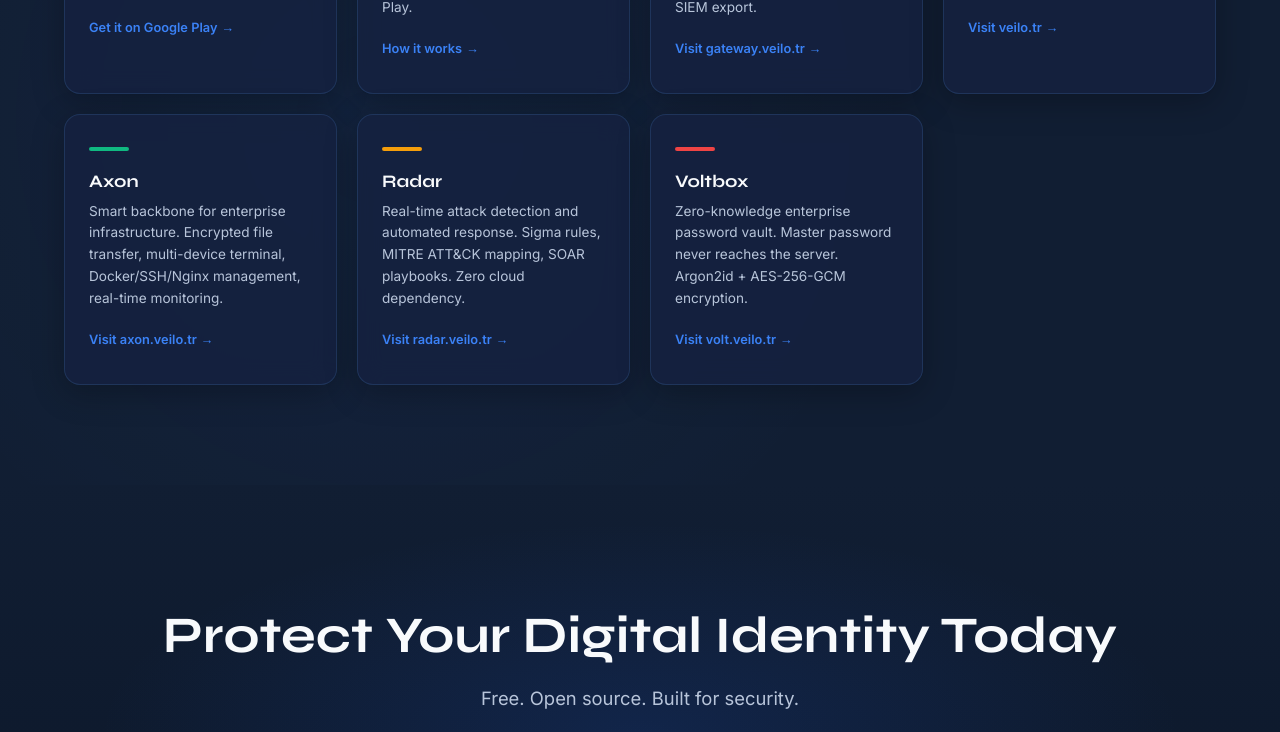
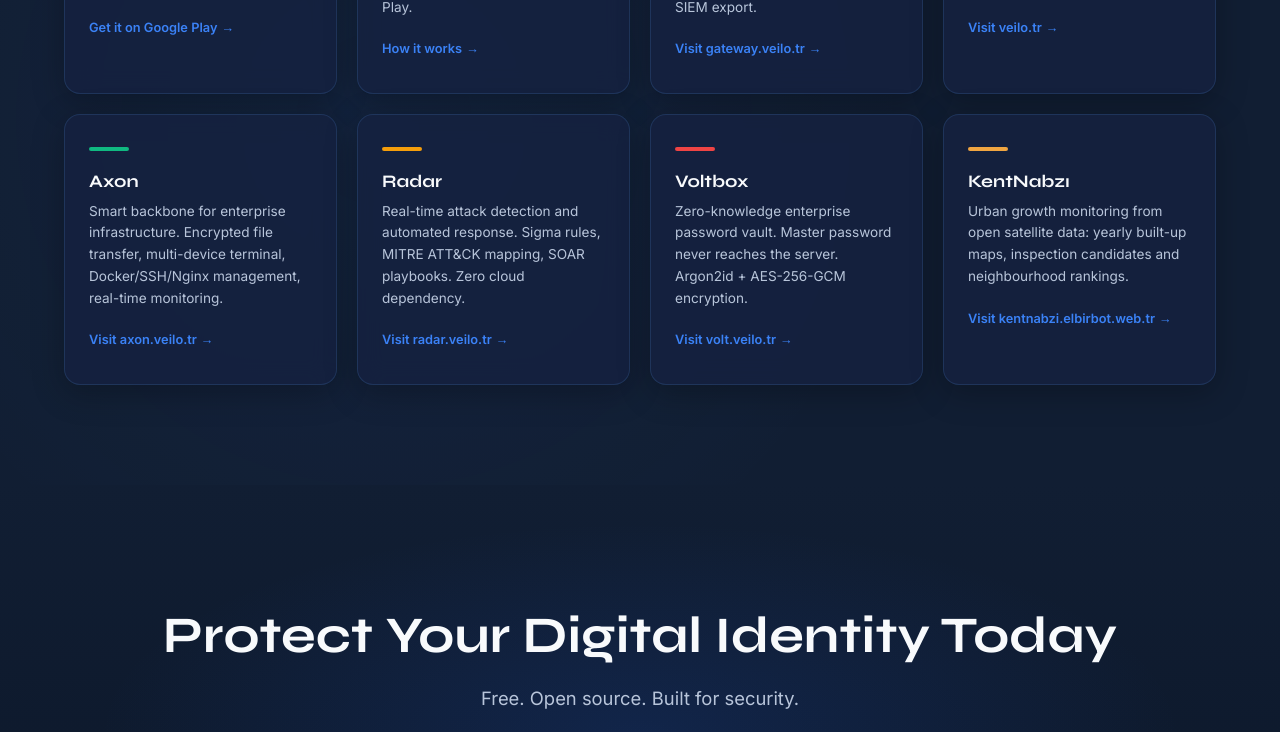
Before and after one commit to suleymanelbir/veilo-authenticator, a plain HTML site: page docs/index.html in a window 1280 px wide. Shown: the part 9043-9775 px from the top of the page. Drawn offline with Linux system fonts and the light colour scheme.

Commit message:
Site: ekosisteme KentNabzı kartı eklendi
Co-Authored-By: Claude Opus 5.5 <noreply@anthropic.com>

```diff
--- a/docs/index.html
+++ b/docs/index.html
@@ -3057,6 +3057,20 @@
                         &rarr;
                     </a>
                 </div>
+
+                <div class="eco-card">
+                    <div class="eco-accent" style="background: #f0a541;"></div>
+                    <h3>KentNabzı</h3>
+                    <p>
+                        <span class="lang-en">Urban growth monitoring from open satellite data: yearly built-up maps, inspection candidates and neighbourhood rankings.</span>
+                        <span class="lang-tr">Açık uydu verisinden kentsel büyüme izleme: yıllık yapılaşma haritası, inceleme adayları ve mahalle sıralaması.</span>
+                    </p>
+                    <a href="https://kentnabzi.elbirbot.web.tr/" class="eco-link" target="_blank">
+                        <span class="lang-en">Visit kentnabzi.elbirbot.web.tr</span>
+                        <span class="lang-tr">kentnabzi.elbirbot.web.tr</span>
+                        &rarr;
+                    </a>
+                </div>
             </div>
         </div>
     </section>
```
